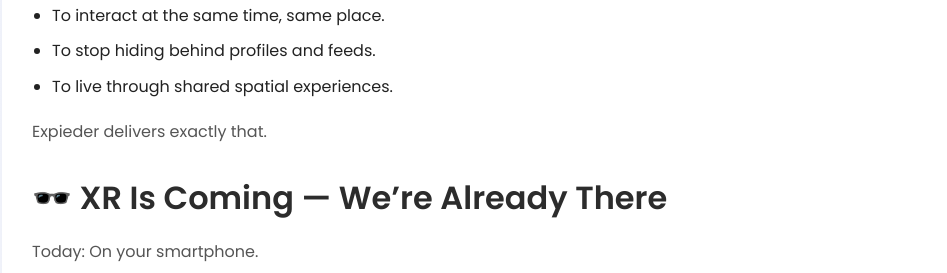
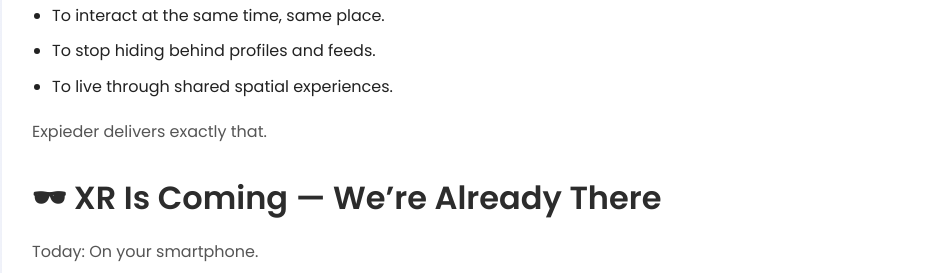
Before and after one commit to Expieder/Intro, a plain HTML site: page index.html in a window 1280 px wide. Shown: the part 1357-1630 px from the top of the page, without its empty margins (158-1105 px from the left). Drawn offline with Linux system fonts and the light colour scheme.

Commit message:
Update index.html

```diff
--- a/index.html
+++ b/index.html
@@ -120,7 +120,7 @@
   </ul>
   <p>Expieder delivers exactly that.</p>
 
-  <h2> 🕶️ XR Is Coming — We’re Already There</h2>
+  <h2> 🕶 XR Is Coming — We’re Already There</h2>
   <p>Today: On your smartphone.</p>
   <p>Tomorrow: On AR wearables.</p>
   <p>Future: Full mixed-reality social worlds.</p>
```
